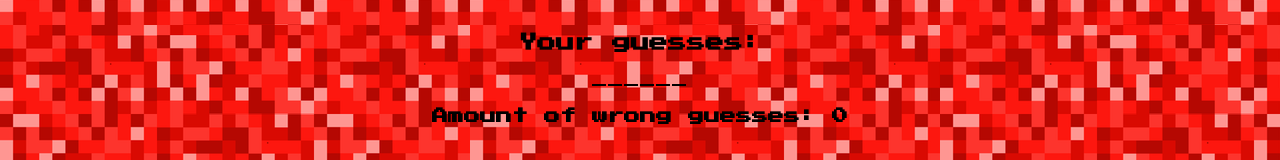
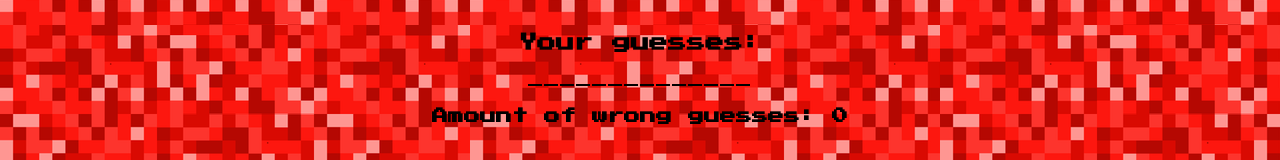
Before and after one commit to Ju1111/hangman_react_redux, a React (Create React App) app: page / in a window 1280 px wide. Shown: the part 378-538 px from the top of the page. Built offline with nearby package versions, Linux system fonts and the light colour scheme.

Commit message:
user wins only if he really guessed the word correctly

```diff
--- a/src/components/GameResult.js
+++ b/src/components/GameResult.js
@@ -6,13 +6,15 @@ import './GameResult.css'
 export class Result extends PureComponent {
   static PropTypes = {
     wrongGuessCount: PropTypes.number.isRequired,
-    rightGuessCount: PropTypes.number.isRequired,
+    guesses: PropTypes.arrayOf(PropTypes.string).isRequired,
     word: PropTypes.string.isRequired
   }
 
   render() {
-    const { wrongGuessCount, rightGuessCount, word } = this.props
-    if (rightGuessCount === word.length)
+    const { wrongGuessCount, guesses, word } = this.props
+    const showWord = word.split('').map(char =>
+      (guesses.includes(char) ? char:'_')).join('')
+    if (word === showWord)
         return (
           <div className="Won">
             <div className="message">
@@ -32,6 +34,6 @@ export class Result extends PureComponent {
  }
 }
 
-const mapStateToProps = ({ Word: { wrongGuessCount }, Word:{ rightGuessCount }, Word:{ word } }) => ({ wrongGuessCount, rightGuessCount, word })
+const mapStateToProps = ({ Word: { wrongGuessCount }, Word:{ guesses }, Word:{ word } }) => ({ wrongGuessCount, guesses, word })
 
 export default connect(mapStateToProps)(Result)
--- a/src/reducers/word.js
+++ b/src/reducers/word.js
@@ -4,8 +4,7 @@ import { START_GAME } from '../actions/types'
 const initialState = {
   wrongGuessCount: 0,
   guesses: [],
-  word: 'coding',
-  rightGuessCount: 0
+  word: 'juliaisawesome',
 }
 
 export default (state = initialState, { type, payload } = {}) => {
@@ -19,7 +18,6 @@ export default (state = initialState, { type, payload } = {}) => {
           return{...state, guesses:[...state.guesses, payload]}
       }
       else {
-        state.rightGuessCount += 1
         return{...state, guesses:[...state.guesses, payload]}
       }
   default:
```
